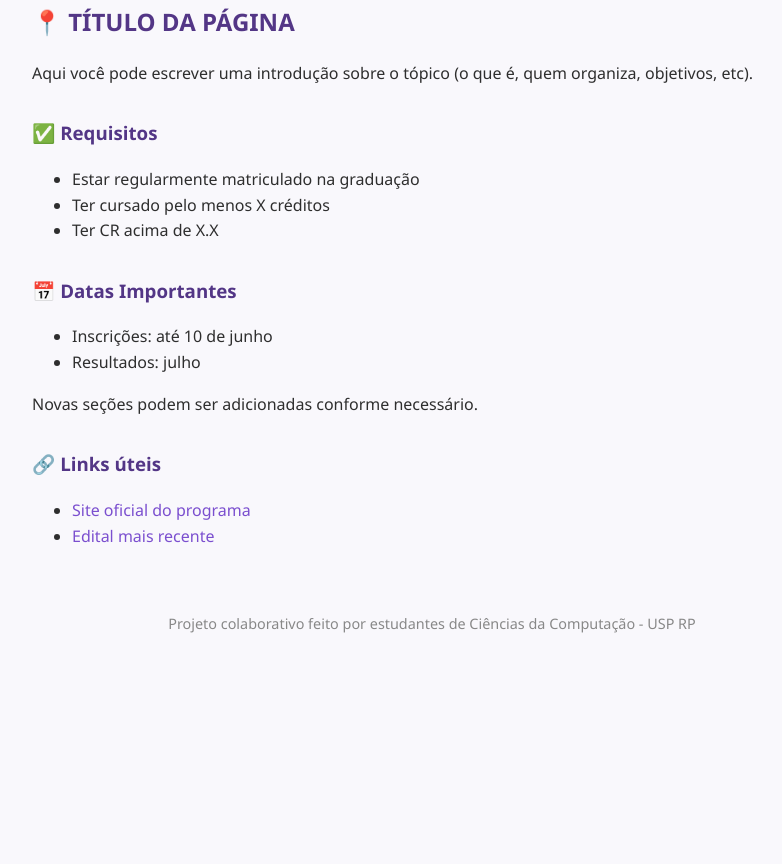
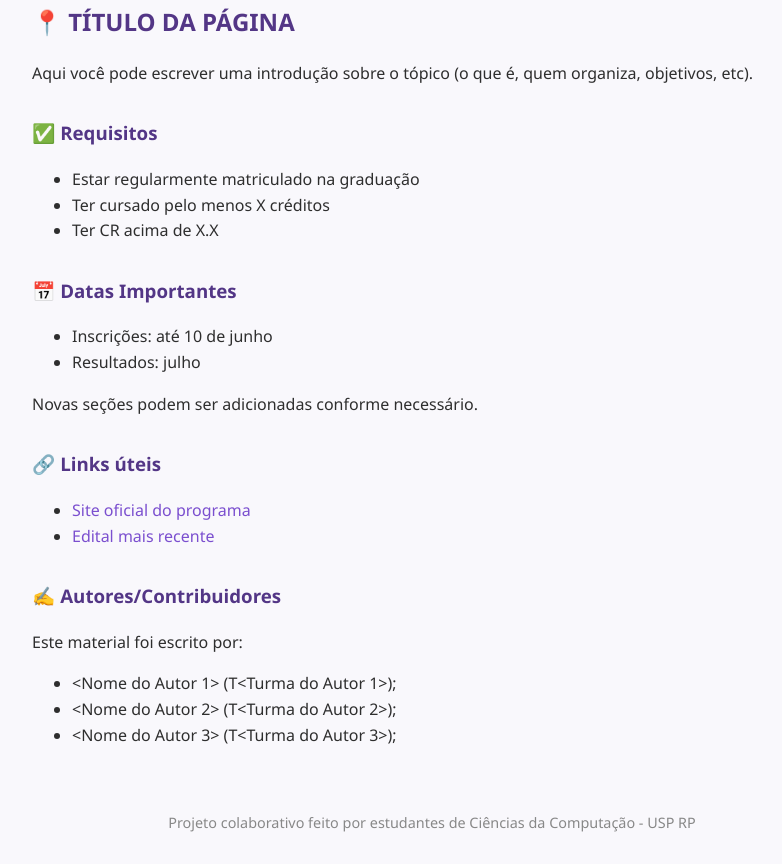
Before and after one commit to CecompPublic/manual-do-calouro-bcc-usp-rp, a plain HTML site: page template.html in a window 1280 px wide. Shown: the part 245-1109 px from the top of the page, without its empty margins (208-990 px from the left). Before the commit the page ends 910 px from the top, so only its background shows below. Drawn offline with Linux system fonts and the light colour scheme.

Commit message:
Add contributors section

```diff
--- a/template.html
+++ b/template.html
@@ -42,7 +42,16 @@
         <li><a href="https://exemplo.com" target="_blank">Site oficial do programa</a></li>
         <li><a href="https://exemplo.com/edital" target="_blank">Edital mais recente</a></li>
       </ul>
-    </section>
+
+      <h3>✍️ Autores/Contribuidores</h3>
+      Este material foi escrito por:
+      <ul>
+        <li>&lt;Nome do Autor 1&gt; (T&lt;Turma do Autor 1&gt;);</li>
+        <li>&lt;Nome do Autor 2&gt; (T&lt;Turma do Autor 2&gt;);</li>
+        <li>&lt;Nome do Autor 3&gt; (T&lt;Turma do Autor 3&gt;);</li>
+        <!-- Adicione mais nomes conforme necessário -->
+      </ul>
+  </section>
   </main>
 
   <footer>
```
Also changed, not shown: pages/mobility-programs/student_opportunities_cern.html (+6 -0 lines), pages/mobility-programs/summmer_program_impa.html (+6 -0 lines), pages/student_competitions/university_talent_award_capes.html (+6 -0 lines).
